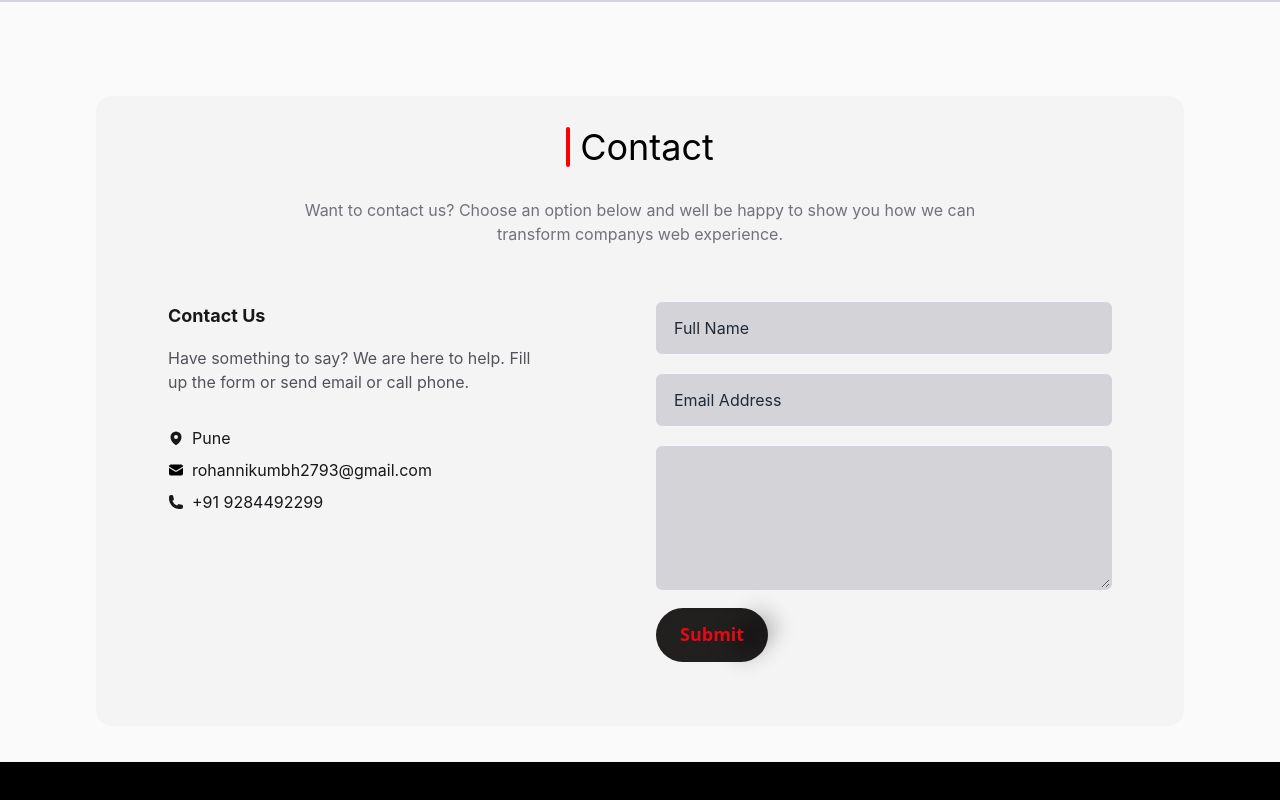
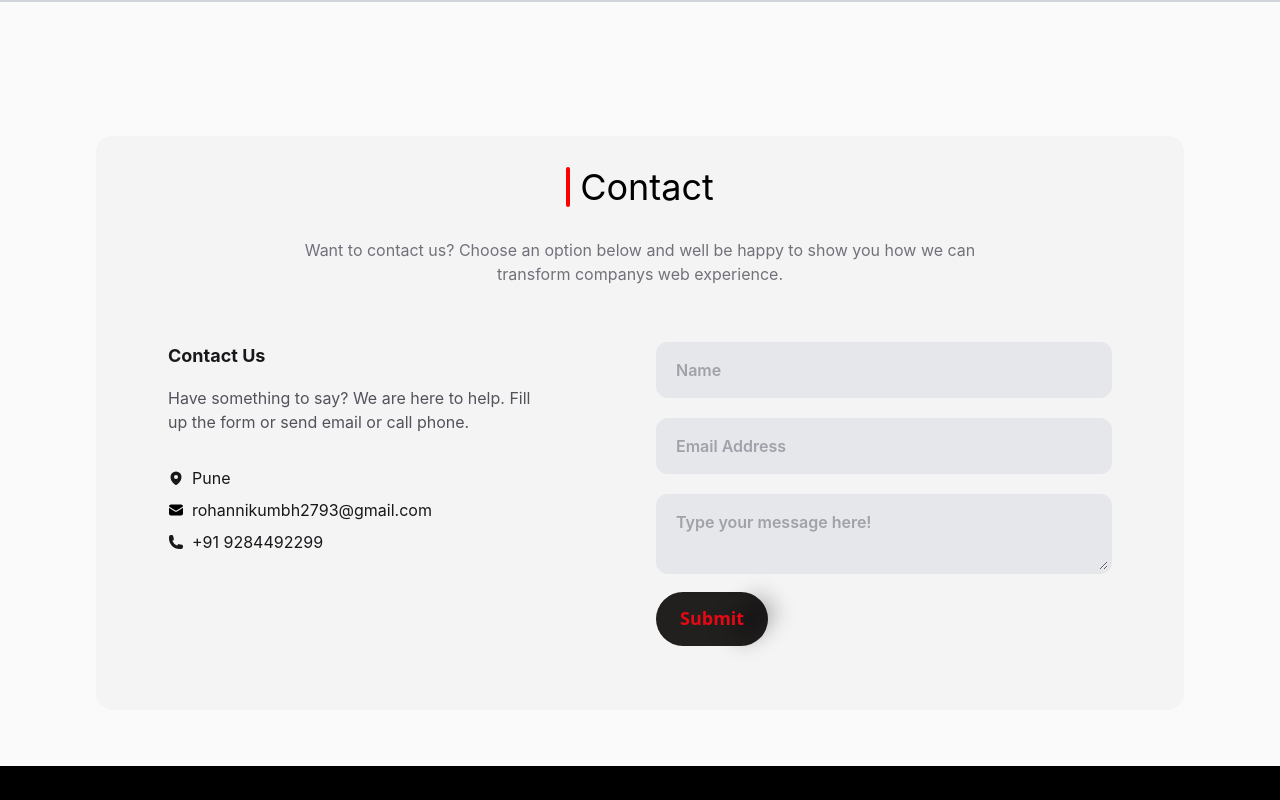
Before and after one commit to RohanNikumbh27/rohan-nikumbh, a SvelteKit app: page /contact in a window 1280 px wide. Shown: the top 800 px of the page. Built offline with nearby package versions, Linux system fonts and the light colour scheme.

Commit message:
contact page form design fix, hero section something

```diff
--- a/src/lib/components/HeroSection.svelte
+++ b/src/lib/components/HeroSection.svelte
@@ -36,7 +36,7 @@
   <img
     src="/red_graphic.png"
     alt="Red Graphic"
-    class="absolute left-0 top-[-50px] md:top-0 opacity-20 -z-[1000] transition-transform duration-1000 ease-in-out md:h-[1000px] sm:h-auto"
+    class="absolute left-0 top-[-50px] md:top-0 opacity-20 -z-[1000] transition-all duration-1000 ease-in-out md:h-[1000px] sm:h-auto"
     style="transform: translateY({scrollPosition}px)"
   />
 
--- a/src/routes/contact/+page.svelte
+++ b/src/routes/contact/+page.svelte
@@ -1,35 +1,61 @@
-
 
 <script>
   import {enhance} from "$app/forms"
   import Button from "$lib/components/form/Button.svelte"
   export let data;
   import '../../app.css'
-  $:console.log(data.revArr)
-  $:reviewsArr = data.revArr
 
-  // let reqStatus = "sending";
-  let reqStatus = "notSent";
-  let disableReqSend = false;
-  function sendReqFn() {
-    setTimeout(() => {
-      reqStatus = "sending";
 
-    }, 60);
-    disableReqSend = true;
-    setTimeout(() => {
-      reqStatus = "sent"
-    }, 2000);
+
+  let formErrors = {
+    name: '',
+    email: '',
+    description: '',
+  };
+
+  function handleFormSubmit(event) {
+    event.preventDefault();
+
+    // Clear previous errors
+    formErrors = { name: '', email: '', description: '' };
+
+    const formData = new FormData(event.target);
+    const name = formData.get('name')?.trim();
+    const email = formData.get('email')?.trim();
+    const description = formData.get('description')?.trim();
+
+    // Validate fields
+    let isValid = true;
+
+    if (!name) {
+      formErrors.name = 'Name is required!';
+      isValid = false;
+    }
+    if (!email) {
+      formErrors.email = 'Email Address is required!';
+      isValid = false;
+    } else if (!/^[\w-.]+@([\w-]+\.)+[\w-]{2,4}$/.test(email)) {
+      formErrors.email = 'Enter a valid Email Address!';
+      isValid = false;
+    }
+    if (!description) {
+      formErrors.description = 'Message is required!';
+      isValid = false;
     }
 
+    // If the form is valid, submit it
+    if (isValid) {
+      event.target.submit();
+    }
+  }
 
 </script>
 
+<div class="h-10 w-full"></div>
 
 <div class="container">
     <div class=" bg-zinc-100 rounded-2xl md:px-10  px-5 sm:px-5" id="contact">
       <div class="max-w-7xl mx-auto px-4 sm:px-6 lg:px-8 pt-6 text-center">
-        <!-- <h2 class="text-4xl font-bold text-primary-dark">Contact</h2> -->
         <center>
           <h2 class=" primary-heading">Contact</h2>
         </center>
@@ -79,188 +105,50 @@
           </div>
         </div>
         <div>
-          <form method="POST" use:enhance|>
-            <!-- <input
-              type="checkbox"
-              id=""
-              class="hidden"
-              style="display:none"
-              name="botcheck"
-            /> -->
+
+<form method="POST" on:submit={handleFormSubmit}>
   <div class="mb-5">
     <input
       type="text"
-                placeholder="Full Name"
-                class="w-full px-4 py-3 border-2 placeholder:text-gray-800 rounded-md outline-none  bg-zinc-300 focus:ring-1 border-gray-300 focus:border-gray-600 ring-gray-100 dark:border-gray-600 dark:focus:border-white dark:ring-0"
+      placeholder="Name"
+      class="w-full px-4 py-3 border-4 placeholder:text-zinc-400 rounded-xl outline-none font-semibold bg-gray-200 focus:ring-0 border-transparent focus:border-[#9525253d]"
       name="name"
-                required
     />
+    {#if formErrors.name}
+      <div class="text-red-500 text-sm mt-1">{formErrors.name}</div>
+    {/if}
   </div>
+
   <div class="mb-5">
-              <label for="email_address" class="sr-only">Email Address</label>
     <input
       id="email_address"
       type="text"
       placeholder="Email Address"
-                class="w-full px-4 py-3 border-2 placeholder:text-gray-800 text-zinc-900 rounded-md outline-none dark:placeholder:text-zinc-900 bg-zinc-300 focus:ring-1 border-gray-300 focus:border-gray-600 ring-gray-100 dark:border-gray-600 dark:focus:border-white dark:ring-0"
+      class="w-full px-4 py-3 border-4 placeholder:text-zinc-400 rounded-xl outline-none font-semibold bg-gray-200 focus:ring-0 border-transparent focus:border-[#9525253d]"
       name="email"
+    />
+    {#if formErrors.email}
+      <div class="text-red-500 text-sm mt-1">{formErrors.email}</div>
+    {/if}
+  </div>
 
-              />
-            </div>
   <div class="mb-3">
     <textarea
-                placeholder="Your Message"
-                class="w-full px-4 py-3 border-2 placeholder:text-gray-800 text-zinc-900 dark:placeholder:text-zinc-900 bg-zinc-300 rounded-md outline-none h-36 focus:ring-1 border-gray-300 focus:border-gray-600 ring-gray-100 dark:border-gray-600 dark:focus:border-white dark:ring-0"
+      placeholder="Type your message here!"
+      class="w-full px-4 py-3 border-4 placeholder:text-zinc-400 rounded-xl outline-none font-semibold bg-gray-200 focus:ring-0 border-transparent focus:border-[#9525253d]"
       name="description"
-                required
-              >
-              </textarea>
-            </div>
-            <button onclick="">
-              <Button title="Submit" />
-            </button>
-
-          </form>
-        </div>
-      </div>
-    </div>
-    <div class=" mt-5 md:grid md:grid-cols-3 gap-3">
-      {#each reviewsArr as review, i}
-      <div class=" mt-3 bg-black text-white p-4 rounded-xl">
-        <h1 class="text-white pb-2 overflow-scroll">{review.name}</h1>
-        <div class=" p-2 bg-zinc-900 rounded-xl overflow-scroll">
-          {review.description}
-        </div>
-      </div>
-      {/each}
-    </div>
+    ></textarea>
+    {#if formErrors.description}
+      <div class="text-red-500 text-sm mt-1">{formErrors.description}</div>
+    {/if}
   </div>
 
-<!--
-
-  <div class="h-10 w-full"></div>
-
-  <style>
-      * {
-          font-weight:400;
-          font-family: inter;
-      }
-  </style>
-
-
-
-
-<script>
-  import { enhance } from "$app/forms";
-  import Button from "$lib/components/form/Button.svelte";
-  export let data;
-  import "../../app.css";
-
-  $: console.log(data.revArr);
-  $: reviewsArr = data.revArr;
-
-  let reqStatus = "notSent";
-  let disableReqSend = false;
-
-  function sendReqFn() {
-    setTimeout(() => {
-      reqStatus = "sending";
-    }, 60);
-    disableReqSend = true;
-    setTimeout(() => {
-      reqStatus = "sent";
-    }, 2000);
-  }
-</script>
-
-<div class="container">
-  <div class="bg-zinc-100 rounded-2xl md:px-10 px-5 sm:px-5" id="contact">
-    <div class="max-w-7xl mx-auto px-4 sm:px-6 lg:px-8 pt-6 text-center">
-      <center>
-        <h2 class="primary-heading">Contact</h2>
-      </center>
-      <p class="pt-6 pb-6 text-base max-w-2xl text-center m-auto text-zinc-500">
-        Want to contact us? Choose an option below and we'll be happy to show you how we can transform your company's web experience.
-      </p>
-    </div>
-    <div
-      class="max-w-7xl mx-auto px-3 sm:px-6 lg:px-8 pt-8 pb-16 grid md:grid-cols-2 lg:grid-cols-2 gap-y-8 md:gap-x-8 md:gap-y-8 lg:gap-x-8 lg:gap-y-16"
-    >
-      <div>
-        <h2 class="text-lg font-bold text-zinc-900">Contact Us</h2>
-        <p class="max-w-sm mt-4 mb-4 text-zinc-600">
-          Have something to say? We are here to help. Fill out the form or send an email or call us.
-        </p>
-        <div class="flex items-center mt-8 space-x-2 text-dark-600 text-zinc-900">
-          <svg xmlns="http://www.w3.org/2000/svg" viewBox="0 0 24 24" fill="currentColor" class="size-4">
-            <path fill-rule="evenodd" d="m11.54 22.351...Z" clip-rule="evenodd" />
-          </svg>
-          <span>Pune</span>
-        </div>
-        <div class="flex items-center mt-2 space-x-2 text-dark-600 text-zinc-900">
-          <svg xmlns="http://www.w3.org/2000/svg" viewBox="0 0 24 24" fill="currentColor" class="size-4 text-black">
-            <path d="M1.5 8.67...Z" />
-          </svg>
-          <a href="mailto:rohannikumbh2793@gmail.com">rohannikumbh2793@gmail.com</a>
-        </div>
-        <div class="flex items-center mt-2 space-x-2 text-dark-600 text-zinc-900">
-          <svg xmlns="http://www.w3.org/2000/svg" viewBox="0 0 24 24" fill="currentColor" class="size-4">
-            <path fill-rule="evenodd" d="M1.5 4.5...Z" clip-rule="evenodd" />
-          </svg>
-          <a href="tel:9284492299">+91 9284492299</a>
-        </div>
-      </div>
-      <div>
-        <form method="POST" use:enhance>
-          <div class="mb-5">
-            <input
-              type="text"
-              placeholder="Full Name"
-              class="w-full px-4 py-3 border-2 placeholder:text-gray-800 rounded-md outline-none bg-zinc-300 focus:ring-1 border-gray-300 focus:border-gray-600 ring-gray-100"
-              name="name"
-              required
-            />
-          </div>
-          <div class="mb-5">
-            <input
-              id="email_address"
-              type="email"
-              placeholder="Email Address"
-              class="w-full px-4 py-3 border-2 placeholder:text-gray-800 text-zinc-900 rounded-md outline-none bg-zinc-300 focus:ring-1 border-gray-300 focus:border-gray-600 ring-gray-100"
-              name="email"
-              required
-            />
-          </div>
-          <div class="mb-3">
-            <textarea
-              placeholder="Your Message"
-              class="w-full px-4 py-3 border-2 placeholder:text-gray-800 text-zinc-900 bg-zinc-300 rounded-md outline-none h-36 focus:ring-1 border-gray-300 focus:border-gray-600 ring-gray-100"
-              name="description"
-              required
-            ></textarea>
-          </div>
-          <button type="submit" disabled={disableReqSend}>
+  <button type="submit">
     <Button title="Submit" />
   </button>
 </form>
         </div>
       </div>
     </div>
-  <div class="mt-5 md:grid md:grid-cols-3 gap-3">
-    {#each reviewsArr as review}
-    <div class="mt-3 bg-black text-white p-4 rounded-xl">
-      <h1 class="text-white pb-2 overflow-scroll">{review.name}</h1>
-      <div class="p-2 bg-zinc-900 rounded-xl overflow-scroll">
-        {review.description}
+    <div class=" mt-10 "></div>
   </div>
-    </div>
-    {/each}
-  </div>
-</div>
-
-<style>
-  * {
-    font-weight: 400;
-    font-family: inter;
-  }
-</style> -->
```
Lines whose indentation alone changed are shown as unchanged.
